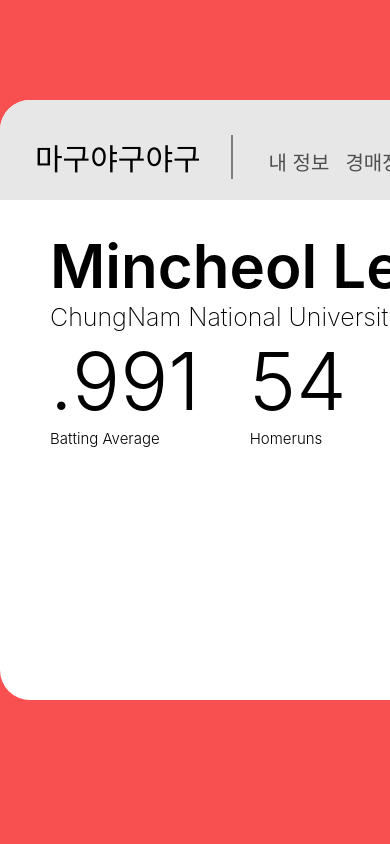
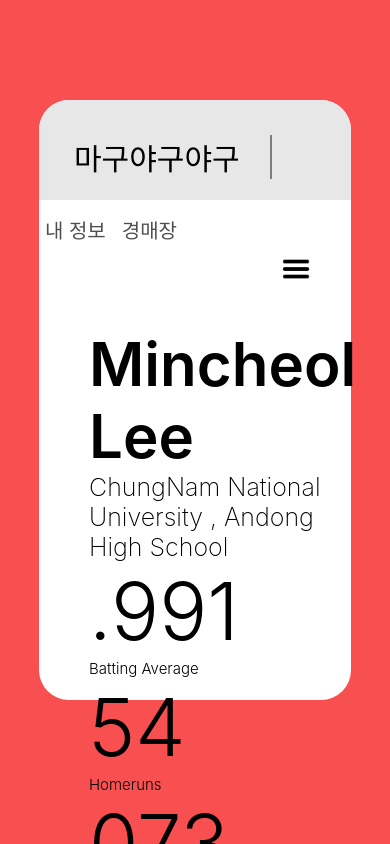
Before and after one commit to juicyaloe/imac, a Next.js app: page /main in a window 390 px wide. Built offline with nearby package versions, Linux system fonts and the light colour scheme.

Commit message:
반응형 어떻게하는지 모르겠다...

```diff
--- a/pages/main/index.module.css
+++ b/pages/main/index.module.css
@@ -13,7 +13,7 @@
     margin-top: 100px;
     margin-bottom: 100px;
     background-color: rgb(255, 255, 255);
-    width: 1000px;
+    width: 80%;
     height: 600px;
     border-radius: 30px;
 }
@@ -22,7 +22,7 @@
     margin: auto;
     margin-top: 30px;
     background-color: rgb(231, 231, 231);
-    width: 1000px;
+    width: 100%;
     height: 100px;
     border-radius: 30px 30px 0px 0px;
 }
```
